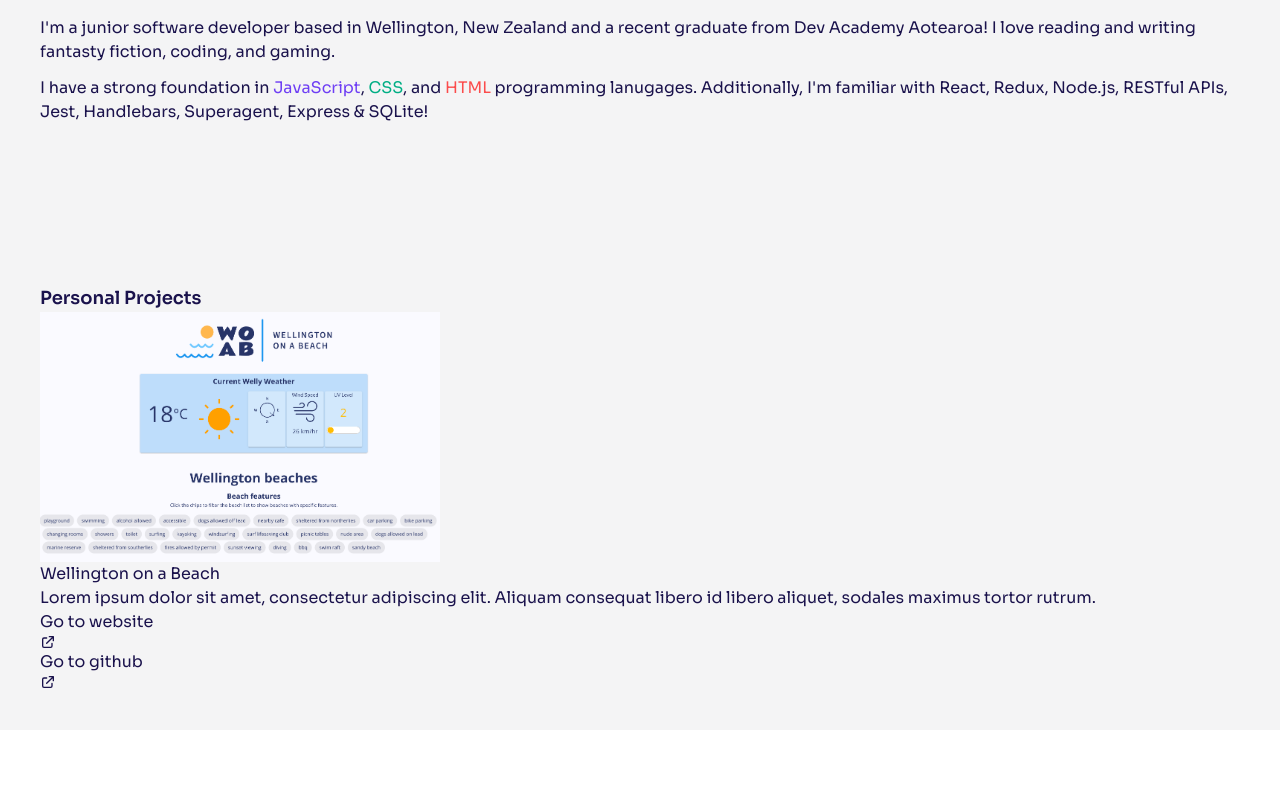
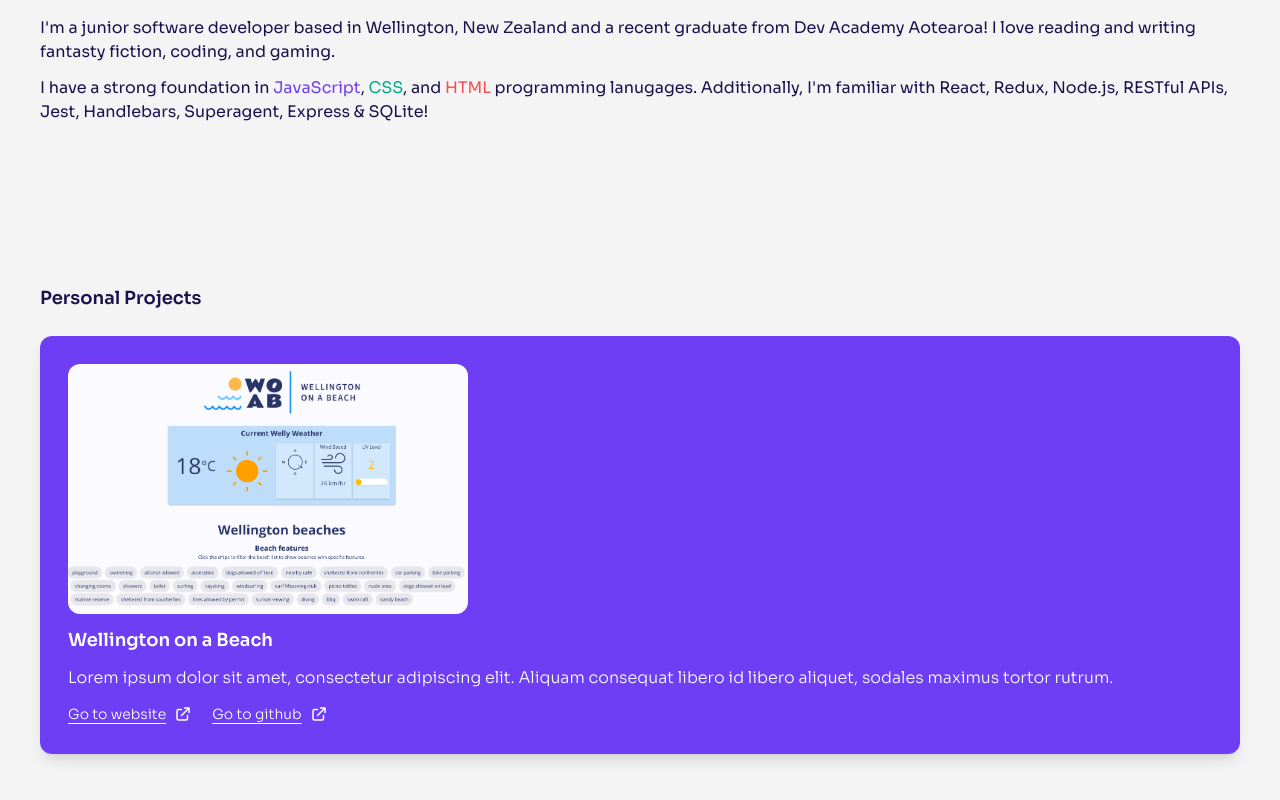
Before and after one commit to emelyn-barrientos/emelyn-barrientos-portfolio, a Next.js app: page / in a window 1280 px wide. Shown: the part 324-1124 px from the top of the page. Before the commit the page ends 1054 px from the top, so only its background shows below. Built offline with nearby package versions, Linux system fonts and the light colour scheme.

Commit message:
Initial styling for first project card

```diff
--- a/pages/index.js
+++ b/pages/index.js
@@ -12,7 +12,7 @@ export default function Home() {
         <title>Emelyn Barrientos</title>
         <meta name="description" content="Generated by create next app" />
         <link
-          href="https://fonts.googleapis.com/css2?family=Sora:wght@400;600;700&display=swap"
+          href="https://fonts.googleapis.com/css2?family=Sora:wght@300;400;600;700&display=swap"
           rel="stylesheet"
         />
         <link rel="icon" href="/favicon.ico" />
@@ -83,22 +83,29 @@ export default function Home() {
           <h3 className="text-lg font-semibold">Personal Projects</h3>
 
           {/* PROJECT CARDS */}
-          <div>
+          <div className=" bg-accent-violet lex-1 shadow-lg p-7 rounded-xl my-6">
             <Image
+              className="mb-3 rounded-xl"
               src={woab}
               width={400}
               height={215}
               alt="Screenshot of the Wellington on a Beach website"
             />
-            <h4>Wellington on a Beach</h4>
-            <p>
+            <h4 className="text-contrast-white text-lg font-semibold mb-3">
+              Wellington on a Beach
+            </h4>
+            <p className="text-contrast-white font-light mb-3">
               Lorem ipsum dolor sit amet, consectetur adipiscing elit. Aliquam
               consequat libero id libero aliquet, sodales maximus tortor rutrum.
             </p>
-            <a>Go to website</a>
-            <HiOutlineExternalLink className=" flex justify-start" />
-            <a>Go to github</a>
-            <HiOutlineExternalLink />
+            <a className="text-contrast-white text-sm font-light underline underline-offset-4 mr-2">
+              Go to website
+            </a>
+            <HiOutlineExternalLink className="text-contrast-white text-lg inline-block mr-5" />
+            <a className="text-contrast-white text-sm font-light underline underline-offset-4 mr-2">
+              Go to github
+            </a>
+            <HiOutlineExternalLink className="text-contrast-white text-lg inline-block mr-5" />
           </div>
         </section>
       </main>
```
